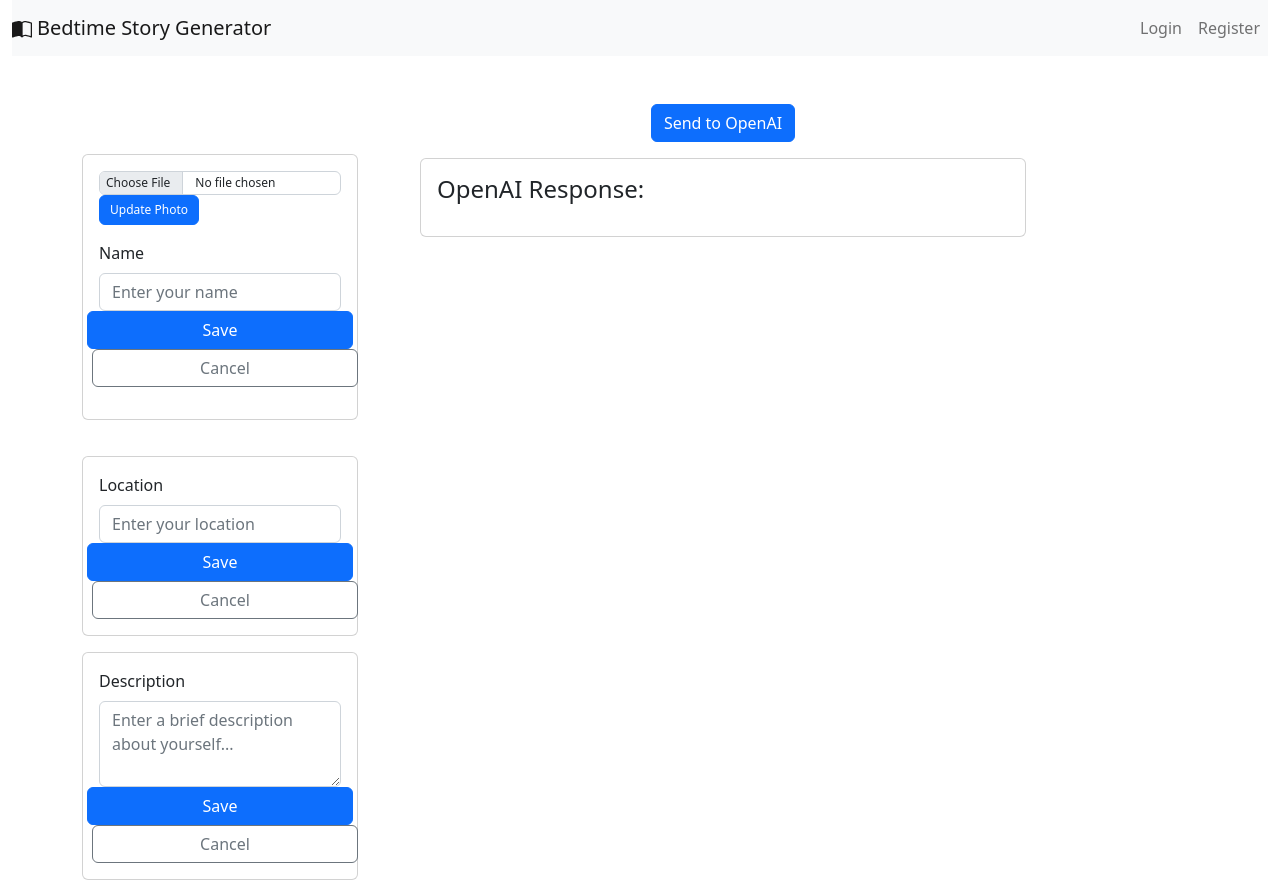
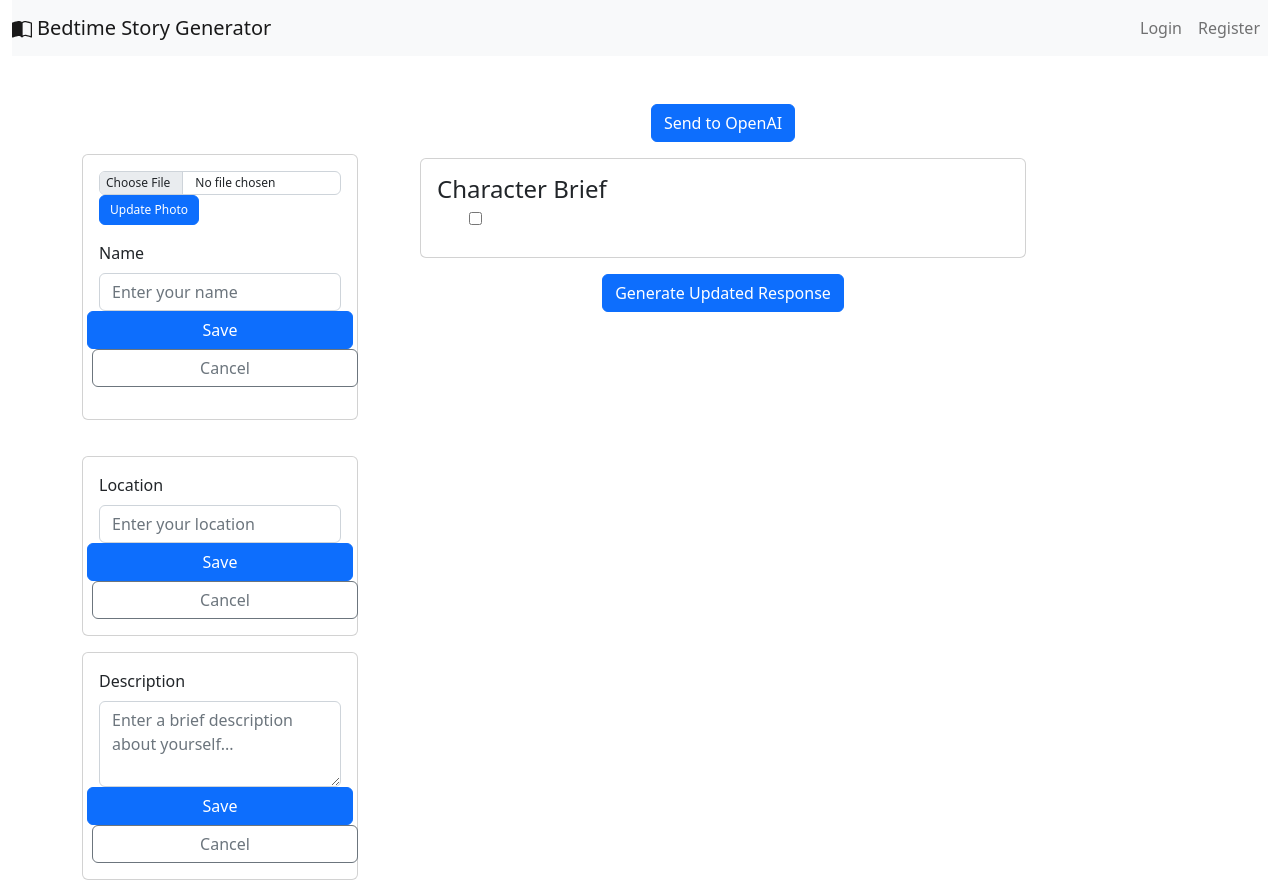
Before and after one commit to adamjweil/BedtimeStoryGenerator, a React (Create React App) app: page /my-account in a window 1280 px wide. Built offline with nearby package versions, Linux system fonts and the light colour scheme; no server answers.

Commit message:
turning the brief into sentences the user can select

```diff
--- a/src/App.css
+++ b/src/App.css
@@ -85,3 +85,19 @@
   font-weight: 900;
   font-size: 36px;
 }
+
+.sentence-item {
+  list-style-type: none;
+  display: flex;
+  align-items: flex-start;
+}
+
+.checkmark {
+  margin-right: 0.5rem;
+}
+
+.sentence-item label {
+  display: inline-block;
+  max-width: calc(100% - 1.5rem);
+  word-wrap: break-word;
+}
--- a/src/components/pages/MyAccountPage.js
+++ b/src/components/pages/MyAccountPage.js
@@ -12,11 +12,11 @@ import {
 
 const MyAccountPage = ({ user, setUser }) => {
   const [file, setFile] = useState(null);
-  const [description, setDescription] = useState(
-    user ? user.description || "" : ""
-  );
+  const [description, setDescription] = useState(user ? user.description || "" : "");
   const [name, setName] = useState(user ? user.name || "" : "");
   const [email, setEmail] = useState(user ? user.email || "" : "");
+  const [selectedSentences, setSelectedSentences] = useState([]);
+
 
   const [isEditingName, setIsEditingName] = useState(false);
   const [isEditingDescription, setIsEditingDescription] = useState(false);
@@ -55,7 +55,7 @@ const MyAccountPage = ({ user, setUser }) => {
   };
 
   const generateCharacterBrief = async () => {
-    const prompt = `
+    let prompt = `
         Please take the following details and generate a creative character brief (or character summary).
         They should be a hero named ${name}.
         They should be from ${location}.
@@ -63,7 +63,9 @@ const MyAccountPage = ({ user, setUser }) => {
         The brief should bring in some creative element that relate to the characters and personalities (not limited to, but mentioned above).
         The length of the brief should be around 3 to 5 paragraphs, depending on the creative concepts that can be refenrenced from the users description of themselves.
       `;
-
+    if (selectedSentences) {
+      prompt += `\n\nSelected sentences: ${selectedSentences.join(" ")}`;
+    }
     const token = process.env.REACT_APP_OPENAI_API_KEY;
 
     try {
@@ -83,10 +85,25 @@ const MyAccountPage = ({ user, setUser }) => {
         }
       );
       setOpenAIResponse(response.data.choices[0].text);
+      console.log(response.data.choices[0].text);
     } catch (error) {
       alert("Error sending data to OpenAI");
+      console.log(error);
     }
   };
+
+  // Toggle selection of a sentence
+  const toggleSelectedSentence = (sentence) => {
+    if (selectedSentences.includes(sentence)) {
+      setSelectedSentences(
+        selectedSentences.filter((selected) => selected !== sentence)
+      );
+    } else {
+      setSelectedSentences([...selectedSentences, sentence]);
+    }
+  };
+
+
 
   const handleLocationSubmit = async (e) => {
     e.preventDefault();
@@ -196,6 +213,60 @@ const MyAccountPage = ({ user, setUser }) => {
       alert("Error updating description");
     }
   };
+
+  async function saveSelectedSentence(sentence, checked) {
+    const token = localStorage.getItem('token');
+
+    try {
+      const response = await fetch('/api/selectedSentences', {
+        method: 'PUT',
+        headers: {
+          'Authorization': `Bearer ${token}`,
+          'Content-Type': 'application/json'
+        },
+        body: JSON.stringify({
+          selectedSentences: checked
+            ? [...(selectedSentences || []), sentence] // Use a default value if selectedSentences is undefined
+            : (selectedSentences || []).filter(s => s !== sentence)
+        })
+      });
+
+      if (!response.ok) {
+        throw new Error('Failed to update selected sentences');
+      }
+
+      // Update the local state of selected sentences
+      setSelectedSentences(selectedSentences => (
+        checked
+          ? [...(selectedSentences || []), sentence] // Use a default value if selectedSentences is undefined
+          : (selectedSentences || []).filter(s => s !== sentence)
+      ));
+    } catch (error) {
+      console.error(error);
+    }
+  }
+
+
+
+
+
+   // Split response into sentences and create a Button for each sentence
+   const sentenceButtons = openAIResponse
+   .split(/(?<=[.?!])\s+(?=[A-Z])/)
+   .map((sentence, index) => (
+    <li key={index} className="sentence-item">
+    <input
+      type="checkbox"
+      id={`sentence-${index}`}
+      className="checkmark"
+      checked={selectedSentences.includes(sentence)}
+      onChange={(e) => saveSelectedSentence(sentence, e.target.checked)}
+      />
+    <label htmlFor={`sentence-${index}`}>{sentence.trim()}</label>
+  </li>
+
+   ));
+
 
   useEffect(() => {
     if (user) {
@@ -410,11 +481,18 @@ const MyAccountPage = ({ user, setUser }) => {
             <Col>
               <Card>
                 <Card.Body>
-                  <h4>OpenAI Response:</h4>
-                  <p>{openAIResponse}</p>
+                  <h4>Character Brief</h4>
+                  <ul>
+                    {sentenceButtons}
+                    </ul>
                 </Card.Body>
               </Card>
             </Col>
+          </Row>
+          <Row className="mt-3">
+            <Button onClick={() => generateCharacterBrief(selectedSentences)}>
+              Generate Updated Response
+            </Button>
           </Row>
         </Col>
       </Row>
```
Also changed, not shown: server.js (+38 -0 lines).
